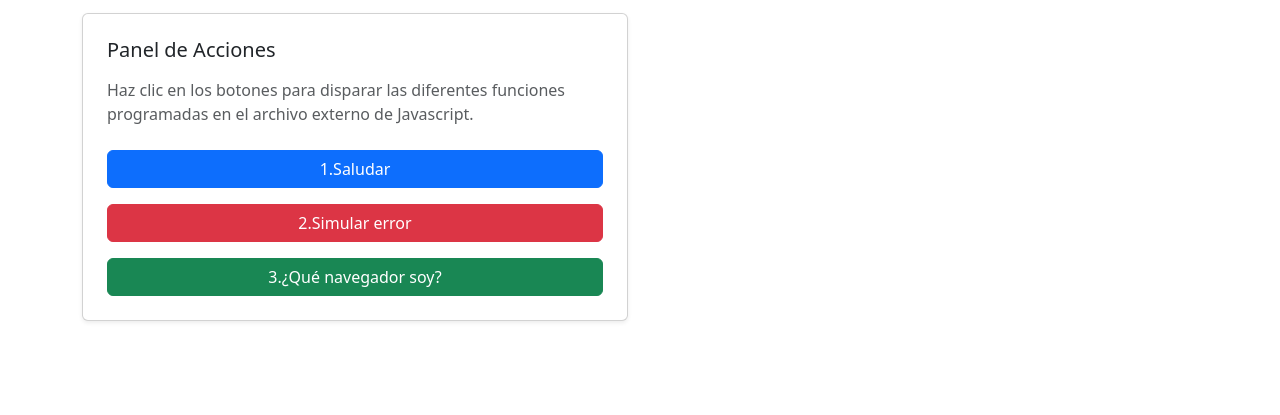
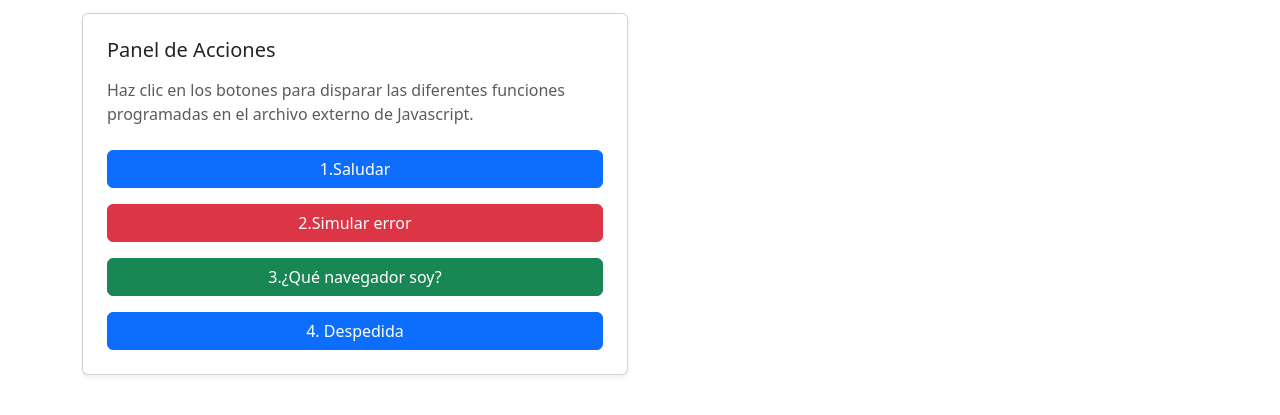
Before and after one commit to Giulshen/dwec-cruz, a plain HTML site: page tema02/interaccion.html in a window 1280 px wide. Shown: the part 193-608 px from the top of the page. Drawn offline with nearby package versions, Linux system fonts and the light colour scheme.

Commit message:
botón de despedida

```diff
--- a/tema02/interaccion.html
+++ b/tema02/interaccion.html
@@ -2,12 +2,13 @@
 <!-- Le dice al navegador que esto es una página HTML5 -->
 <html lang="es">
 <!-- lang="es": la página está escrita en español -->
+
 <head>
   <!-- UTF-8: para que se vean bien las tildes y la ñ -->
   <meta charset="UTF-8">
-  <!-- viewport: hace que la página se adapte al ancho del móvil -->
+  <!-- viewport: para adaptar el ancho del móvil -->
   <meta name="viewport" content="width=device-width, initial-scale=1">
-  <!-- Texto que sale en la pestaña del navegador -->
+  <!-- Texto que nos sale en la pestaña del navegador -->
   <title>Interacción</title>
 
   <!-- CSS de Bootstrap: da estilo a la barra, las tarjetas y los botones -->
@@ -15,6 +16,7 @@
   <!-- Iconos de Bootstrap -->
   <link href="https://cdn.jsdelivr.net/npm/bootstrap-icons@1.13.1/font/bootstrap-icons.min.css" rel="stylesheet">
 </head>
+
 <body>
 
   <!-- Navbar: la barra de navegación de arriba.
@@ -60,14 +62,15 @@
     <p class="text-muted">Esta página tiene los ejemplos de interacción con JavaScript.
       Hay que darle a los botones para ver cómo responden.</p>
 
-    <!-- row: fila de la rejilla de Bootstrap (12 columnas) -->
+    <!-- row: filade Bootstrap de las olumnas -->
     <div class="row">
       <!-- col-md-6: en pantallas medianas o grandes ocupa 6 de las 12 columnas, es decir, la mitad -->
       <div class="col-md-6">
         <!-- card: tarjeta con borde. shadow-sm: sombra suave. p-4: relleno interior -->
         <div class="card shadow-sm p-4">
           <h4 class="card-title h5 mb-3">Panel de Acciones</h4>
-          <p class="card-text text-muted mb-4">Haz clic en los botones para disparar las diferentes funciones programadas en el archivo externo de Javascript.</p>
+          <p class="card-text text-muted mb-4">Haz clic en los botones para disparar las diferentes funciones
+            programadas en el archivo externo de Javascript.</p>
 
           <!-- d-grid: apila los botones uno debajo de otro a todo el ancho. gap-3: separación entre ellos -->
           <div class="d-grid gap-3">
@@ -79,6 +82,9 @@
             <button onclick="simularError()" class="btn btn-danger">2.Simular error</button>
             <!-- Botón 3: Ver el navegador. Ejecuta verNavegador() de js/app.js. btn-success: botón verde -->
             <button onclick="verNavegador()" class="btn btn-success">3.¿Qué navegador soy?</button>
+            <!-- Botón 4: Despedirse. Al pulsarlo se ejecuta la función DespedidaNavegador() de js/app.js.
+                 btn btn-primary: botón azul -->
+            <button onclick="DespedidaNavegador()" class="btn btn-primary">4. Despedida</button>
 
           </div>
         </div>
@@ -93,4 +99,5 @@
   <!-- JS de Bootstrap: hace funcionar el menú que se pliega. Va al final del body -->
   <script src="https://cdn.jsdelivr.net/npm/bootstrap@5.3.8/dist/js/bootstrap.bundle.min.js"></script>
 </body>
+
 </html>
--- a/tema02/js/app.js
+++ b/tema02/js/app.js
@@ -16,4 +16,10 @@ function verNavegador() {
     // Funcion 3: Nos muestra el nombre del navegador en la consola.
     console.log("Estás utilizando el navegador: " + navigator.userAgent);
     alert("Estás utilizando el navegador: " + navigator.userAgent);
+
 }
+//Funcion 4: Que nos muestre una despedida.
+function DespedidaNavegador() {
+    console.log("Adiós");
+
+}
```
Also changed, not shown: 1 other file.
